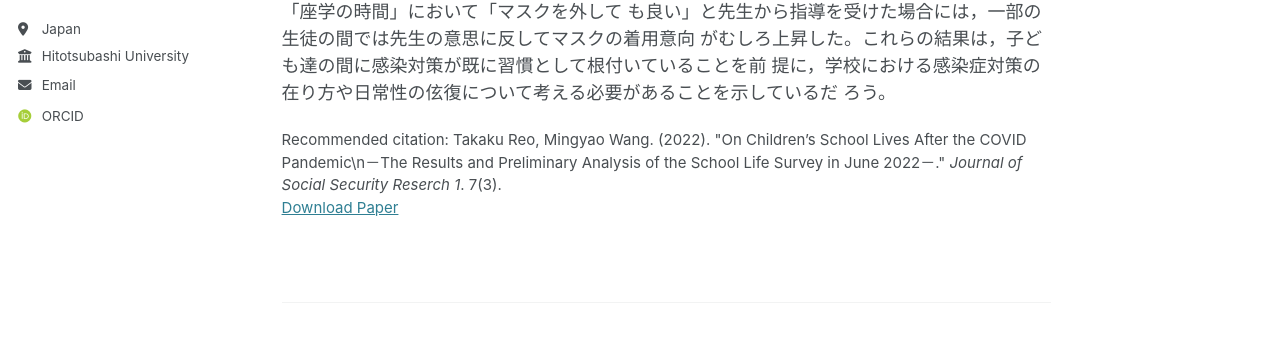
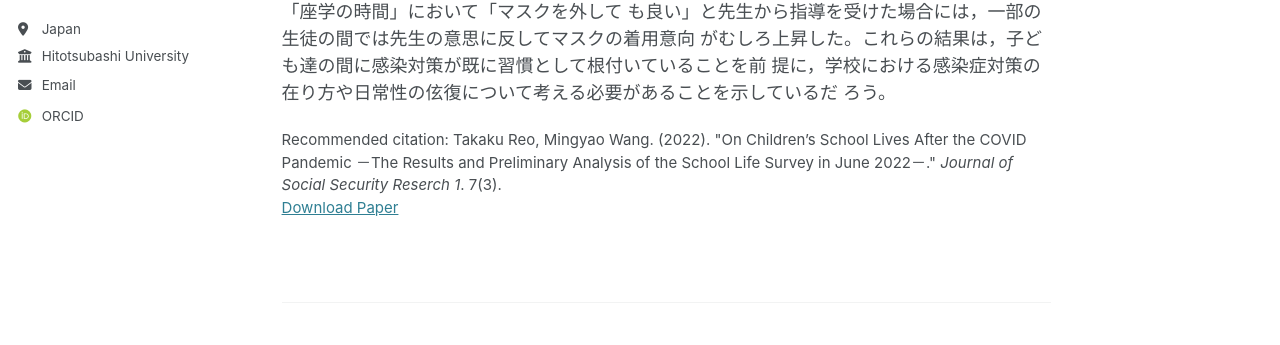
Before and after one commit to Mingyao-Wang/aboutme, a Jekyll site: the page built from _publications/2010-10-01-paper-title-number-2.md, in a window 1280 px wide and 1231 px high. Shown: the part 368-713 px from the top of the window. Built offline with Jekyll 4.4.1, drawn with Linux system fonts in a browser that asks for light colours; some web fonts are replaced.

```diff
--- a/_publications/2010-10-01-paper-title-number-2.md
+++ b/_publications/2010-10-01-paper-title-number-2.md
@@ -7,7 +7,7 @@ excerpt: ""
 date: 2023-01-01
 venue: 'Journal of Social Security Reserch'
 paperurl: "https://ipss.repo.nii.ac.jp/record/489/files/sh25070305.pdf"
-citation: 'Takaku Reo, Mingyao Wang. (2022). &quot;On Children’s School Lives After the COVID Pandemic\n－The Results and Preliminary Analysis of the School Life Survey in June 2022－.&quot; <i>Journal of Social Security Reserch 1</i>. 7(3).'
+citation: 'Takaku Reo, Mingyao Wang. (2022). &quot;On Children’s School Lives After the COVID Pandemic －The Results and Preliminary Analysis of the School Life Survey in June 2022－.&quot; <i>Journal of Social Security Reserch 1</i>. 7(3).'
 ---
 
 本論文では，コロナ禍の子どもたちの日常性の伭復を考える上での基礎的資料として，学校の感染対
```
